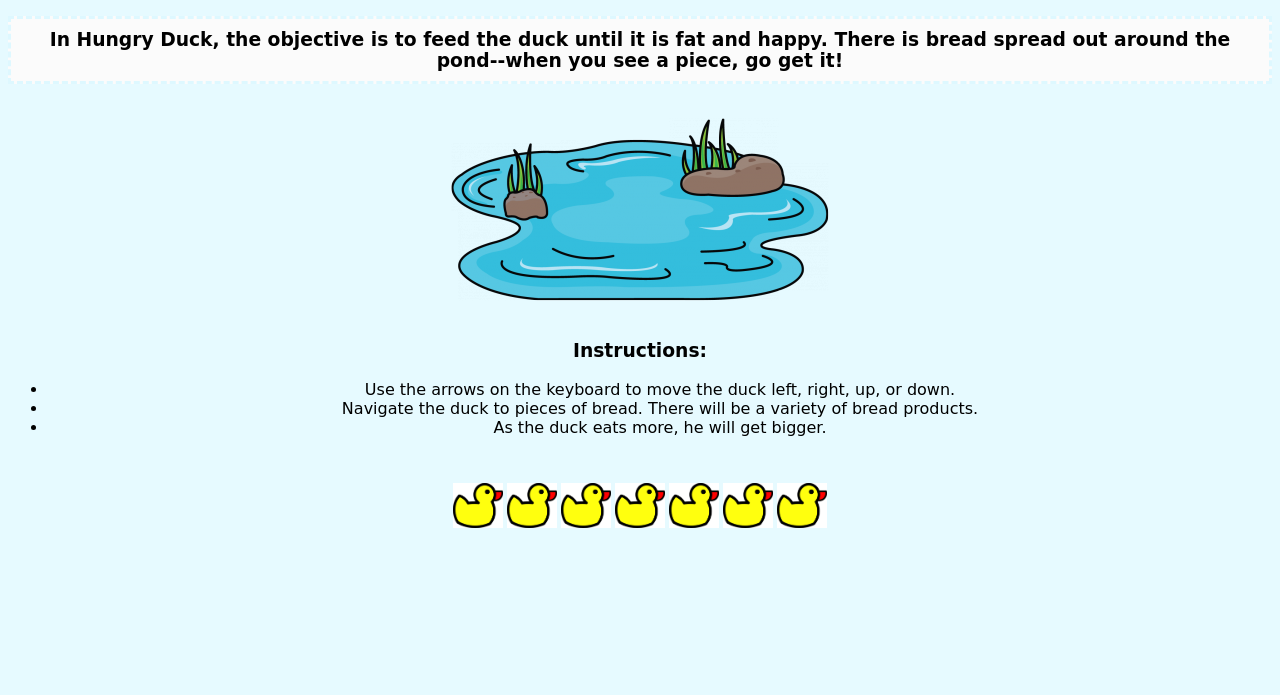
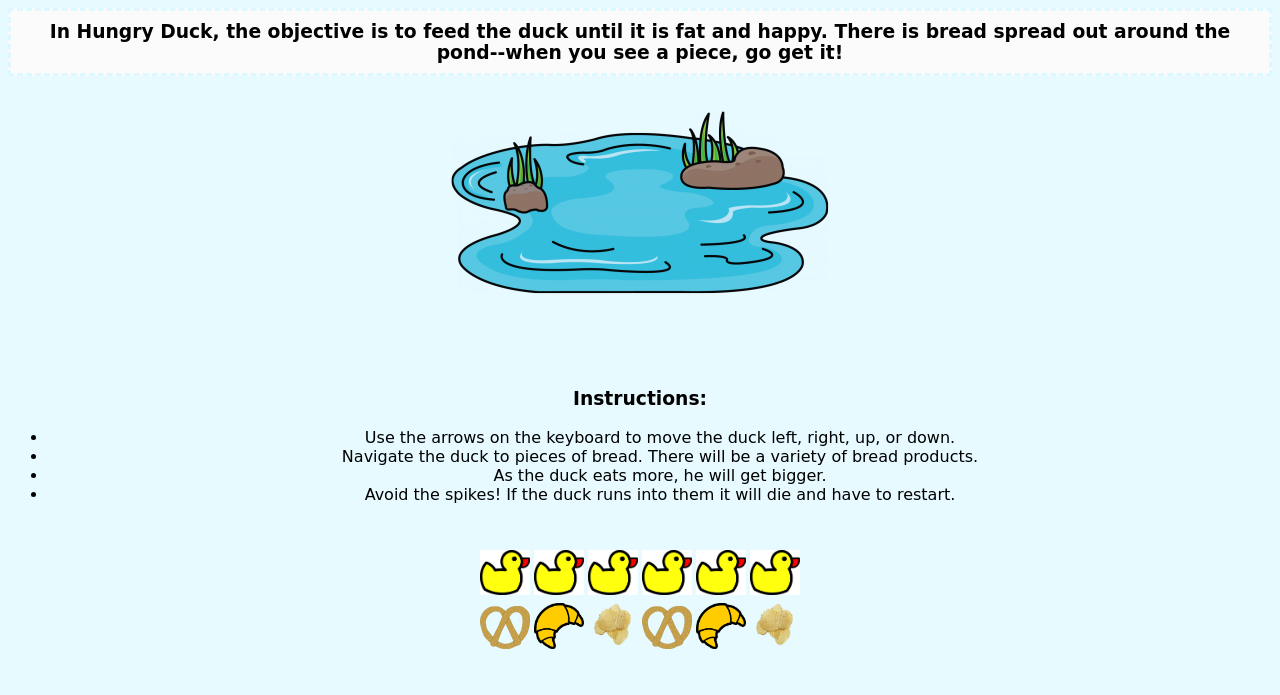
Before and after one commit to tsuii/Last, a plain HTML site: page index.html in a window 1280 px wide. Shown: the part 105-800 px from the top of the page. Drawn offline with Linux system fonts and the light colour scheme; a web font is replaced by a local one.

Commit message:
changes
sticky header, new pictures

```diff
--- a/duck.css
+++ b/duck.css
@@ -9,6 +9,9 @@ h1 {
 	color: #00b8e6;
     font-family: 'Delius Unicase', cursive;
     text-align: center;
+    position: fixed;
+
+
 }
 
 
@@ -23,6 +26,7 @@ h3 {
 	text-align: center;
     padding-right: 30px;
     padding-left: 30px;
+    padding-top: 55px;
 
 
 }
--- a/index.html
+++ b/index.html
@@ -25,8 +25,10 @@
 <li>Use the arrows on the keyboard to move the duck left, right, up, or down.</li>
 <li>Navigate the duck to pieces of bread. There will be a variety of bread products.</li>
 <li>As the duck eats more, he will get bigger.</li>
+<li>Avoid the spikes! If the duck runs into them it will die and have to restart.</li>
 </ul>
-<center><img src="images/duck.png"
+<center>
+<img src="images/duck.png"
      width="50">
 <img src="images/duck.png"
      width="50">
@@ -38,7 +40,19 @@
      width="50">
  <img src="images/duck.png"
      width="50">
- <img src="images/duck.png"
+</center>
+<center>
+ <img src="images/pretzel.png"
+     width="50">
+<img src="images/crossaint.png"
+     width="50">
+<img src="images/chip.png"
+     width="50">
+<img src="images/pretzel.png"
+     width="50">
+ <img src="images/crossaint.png"
+     width="50">
+ <img src="images/chip.png"
      width="50">
 </center>
 
```
